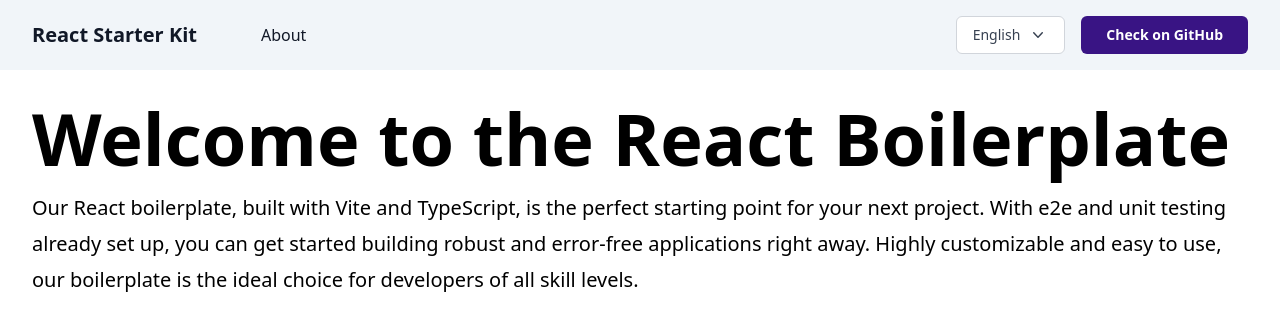
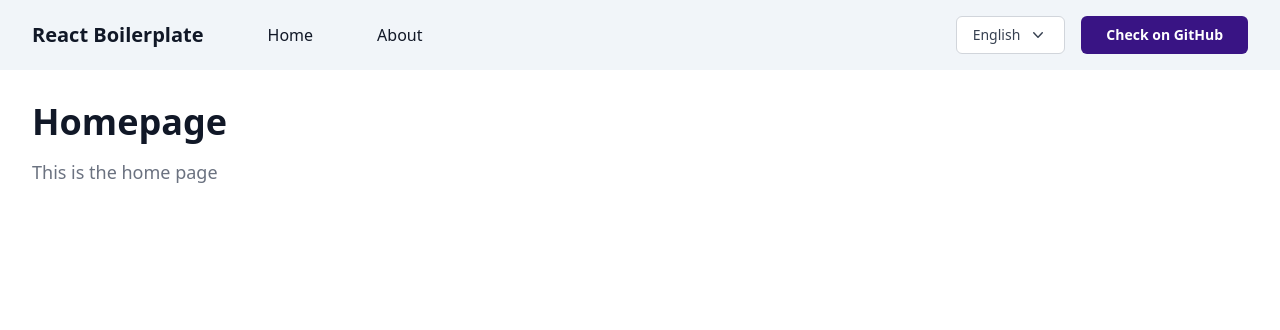
Before and after one commit to taderuijter/react-vite-starter-ts, a React (Vite) app: page / in a window 1280 px wide. Shown: the top 330 px of the page. Built offline with nearby package versions, Linux system fonts and the light colour scheme.

Commit message:
fix: fix some bugs

```diff
--- a/public/locales/en/translation.json
+++ b/public/locales/en/translation.json
@@ -1,7 +1,11 @@
 {
-  "title": "Welcome to the React Boilerplate",
-  "description": "Our React boilerplate, built with Vite and TypeScript, is the perfect starting point for your next project. With e2e and unit testing already set up, you can get started building robust and error-free applications right away. Highly customizable and easy to use, our boilerplate is the ideal choice for developers of all skill levels.",
   "components": {
+    "navbar": {
+      "links": {
+        "home": "Home",
+        "about": "About"
+      }
+    },
     "languageSwitcher": {
       "label": "Language",
       "currentLanguage": "English",
@@ -10,5 +14,15 @@
         "nl": "Nederlands"
       }
     }
+  },
+  "pages": {
+    "home": {
+      "title": "Homepage",
+      "content": "This is the home page"
+    },
+    "about": {
+      "title": "Welcome to the React Boilerplate",
+      "content": "Our React boilerplate, built with Vite and TypeScript, is the perfect starting point for your next project. With e2e and unit testing already set up, you can get started building robust and error-free applications right away. Highly customizable and easy to use, our boilerplate is the ideal choice for developers of all skill levels."
+    }
   }
 }
--- /dev/null
+++ b/src/components/layout/Container.tsx
@@ -0,0 +1,14 @@
+interface PropTypes {
+  children: React.ReactNode;
+  className?: string;
+}
+
+function Container({ children, className }: PropTypes) {
+  return (
+    <div className={`mx-auto max-w-7xl px-4 sm:px-6 lg:px-8 ${className}`}>
+      {children}
+    </div>
+  );
+}
+
+export default Container;
--- a/src/components/layout/Navbar.tsx
+++ b/src/components/layout/Navbar.tsx
@@ -1,11 +1,15 @@
+// Import React Libraries
 import { useState } from "react";
 import { Link } from "react-router-dom";
 import { Bars3Icon, XMarkIcon } from "@heroicons/react/20/solid";
+import { useTranslation } from "react-i18next";
 
+// Import components
 import Button from "@/components/globals/Button";
 import LanguageSwitcher from "@/components/globals/LanguageSwitcher";
 
 function Navbar(): JSX.Element {
+  const { t } = useTranslation();
   const [expanded, setExpanded] = useState<boolean>(false);
 
   const toggleExpanded = (): void => {
@@ -19,7 +23,7 @@
           <div className="flex-shrink-0">
             <Link to="/" title="Home" aria-label="Home" className="flex">
               <span className="text-xl font-bold text-gray-900">
-                React Starter Kit
+                React Boilerplate
               </span>
             </Link>
           </div>
@@ -40,11 +44,18 @@
 
           <nav className="hidden lg:items-center lg:ml-16 lg:mr-auto lg:space-x-16 lg:flex">
             <Link
+              to="/"
+              title="Home"
+              aria-label="Home"
+              className="text-base font-medium text-gray-900 transition-all duration-200 rounded focus:outline-none font-pj hover:text-opacity-50 focus:ring-1 focus:ring-gray-900 focus:ring-offset-2">
+              {t("components.navbar.links.home")}
+            </Link>
+            <Link
               to="/about"
               title="About"
               aria-label="About"
               className="text-base font-medium text-gray-900 transition-all duration-200 rounded focus:outline-none font-pj hover:text-opacity-50 focus:ring-1 focus:ring-gray-900 focus:ring-offset-2">
-              About
+              {t("components.navbar.links.about")}
             </Link>
           </nav>
 
@@ -59,11 +70,18 @@
             <div className="px-1 py-8">
               <div className="grid gap-y-7">
                 <Link
+                  to="/"
+                  title="Home"
+                  aria-label="Home"
+                  className="flex items-center p-3 -m-3 text-base font-medium text-gray-900 transition-all duration-200 rounded-xl hover:bg-gray-50 focus:outline-none font-pj focus:ring-1 focus:ring-gray-900 focus:ring-offset-2">
+                  {t("components.navbar.links.home")}
+                </Link>
+                <Link
                   to="/about"
                   title="About"
                   aria-label="About"
                   className="flex items-center p-3 -m-3 text-base font-medium text-gray-900 transition-all duration-200 rounded-xl hover:bg-gray-50 focus:outline-none font-pj focus:ring-1 focus:ring-gray-900 focus:ring-offset-2">
-                  About
+                  {t("components.navbar.links.about")}
                 </Link>
 
                 <LanguageSwitcher />
--- a/src/pages/About.tsx
+++ b/src/pages/About.tsx
@@ -1,10 +1,14 @@
 // Import React libraries
 import { Helmet } from "react-helmet";
+import { useTranslation } from "react-i18next";
 
 // Import components
 import Layout from "@/components/layout/Layout";
+import Container from "@/components/layout/Container";
 
 function About() {
+  const { t } = useTranslation();
+
   return (
     <>
       <Helmet>
@@ -13,7 +17,14 @@
       </Helmet>
 
       <Layout>
-        <h1 className="text-3xl font-bold underline">About</h1>
+        <Container className="mt-8">
+          <h1 className="text-4xl font-bold text-gray-900">
+            {t("pages.about.title")}
+          </h1>
+          <p className="mt-4 text-lg text-gray-500">
+            {t("pages.about.content")}
+          </p>
+        </Container>
       </Layout>
     </>
   );
--- a/src/pages/Home.tsx
+++ b/src/pages/Home.tsx
@@ -4,6 +4,7 @@
 
 // Import components
 import Layout from "@/components/layout/Layout";
+import Container from "@/components/layout/Container";
 
 function Home() {
   const { t } = useTranslation();
@@ -12,14 +13,18 @@
     <div id="home">
       <Helmet>
         <meta charSet="utf-8" />
-        <title>Homepage - React Vite Starter (JS Build)</title>
+        <title>React Boilerplate - vite, typescript, cypress & i18n</title>
       </Helmet>
 
       <Layout>
-        <div className="max-w-7xl mx-auto px-4 sm:px-6 lg:px-8 my-8 space-y-4">
-          <h1>{t("title")}</h1>
-          <p>{t("description")}</p>
-        </div>
+        <Container className="mt-8">
+          <h1 className="text-4xl font-bold text-gray-900">
+            {t("pages.home.title")}
+          </h1>
+          <p className="mt-4 text-lg text-gray-500">
+            {t("pages.home.content")}
+          </p>
+        </Container>
       </Layout>
     </div>
   );
```
Also changed, not shown: public/locales/nl/translation.json (+19 -5 lines).
